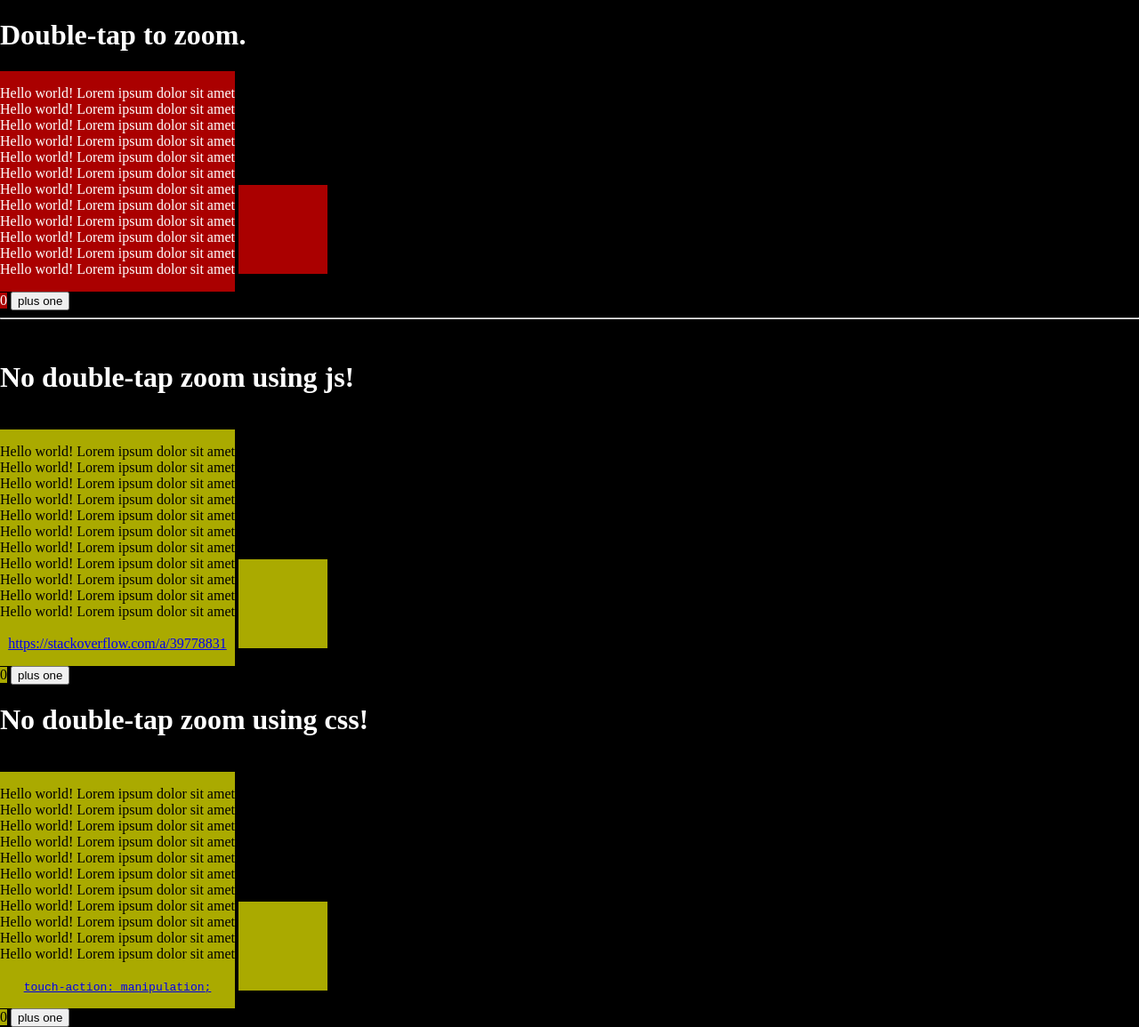
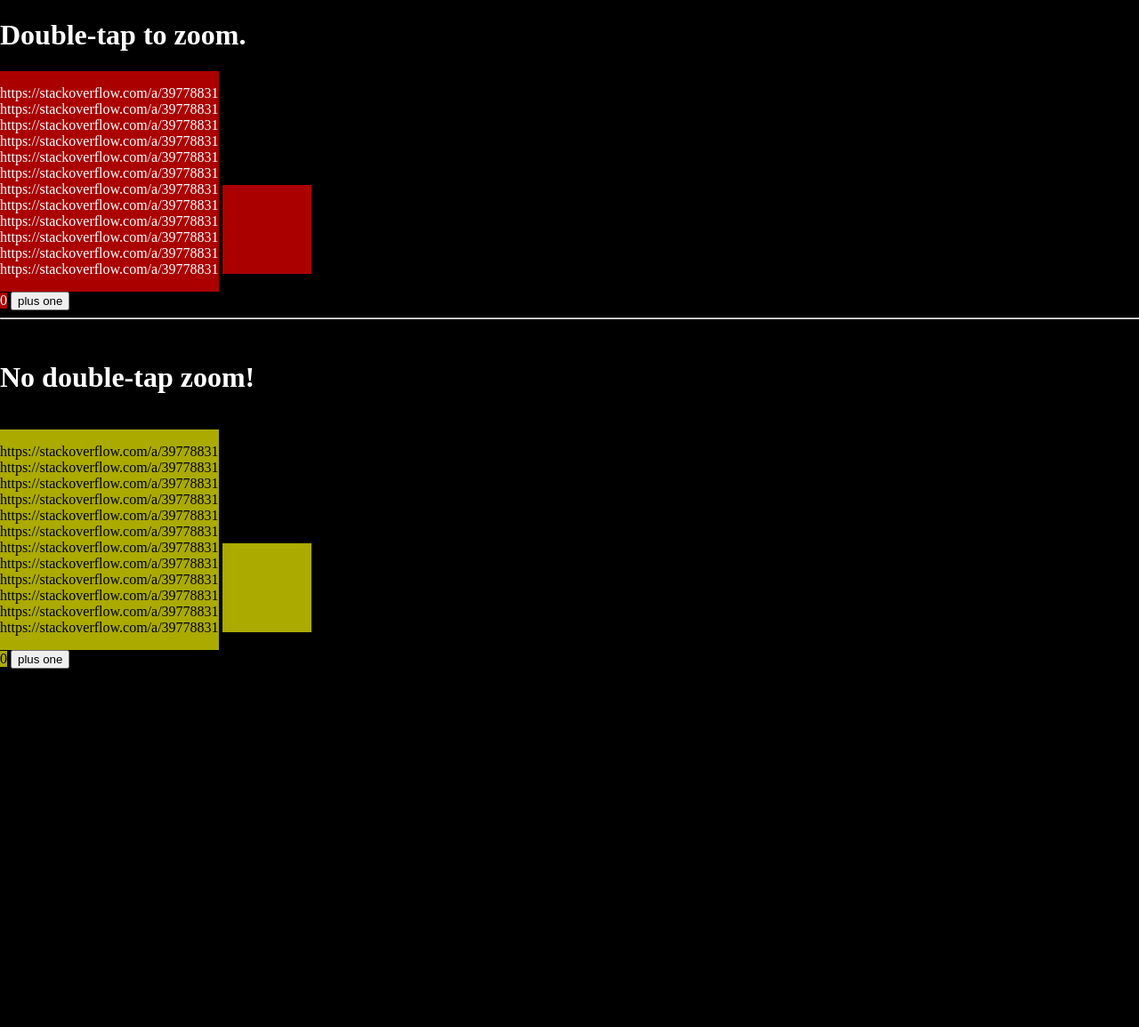
Before and after one commit to acdpsn/web-experiments, a plain HTML site: page experiments/ios-safari-double-tap-zoom-prevention-test/index.html in a window 1280 px wide. Shown: the whole page at 89% size. After the commit the page ends 821 px from the top, so only its background shows below. Drawn offline with Linux system fonts and the light colour scheme.

Commit message:
Revert "update safari zoom prevention test"
This reverts commit fc6cd9ba7a0a288161a9124e9b28d0c338572cba.

```diff
--- a/experiments/ios-safari-double-tap-zoom-prevention-test/index.html
+++ b/experiments/ios-safari-double-tap-zoom-prevention-test/index.html
@@ -28,27 +28,24 @@
 				background-color: #aa0;
 				display: inline-block;
 			}
-			#noZoomTouchAction {
-				touch-action: manipulation;
-			}
 		</style>
 	</head>
 	<body>
 		<h1>Double-tap to zoom.</h1>
 		<div class="center redbg">
 			<p>
-				Hello world! Lorem ipsum dolor sit amet<br>
-				Hello world! Lorem ipsum dolor sit amet<br>
-				Hello world! Lorem ipsum dolor sit amet<br>
-				Hello world! Lorem ipsum dolor sit amet<br>
-				Hello world! Lorem ipsum dolor sit amet<br>
-				Hello world! Lorem ipsum dolor sit amet<br>
-				Hello world! Lorem ipsum dolor sit amet<br>
-				Hello world! Lorem ipsum dolor sit amet<br>
-				Hello world! Lorem ipsum dolor sit amet<br>
-				Hello world! Lorem ipsum dolor sit amet<br>
-				Hello world! Lorem ipsum dolor sit amet<br>
-				Hello world! Lorem ipsum dolor sit amet<br>
+				https://stackoverflow.com/a/39778831<br>
+				https://stackoverflow.com/a/39778831<br>
+				https://stackoverflow.com/a/39778831<br>
+				https://stackoverflow.com/a/39778831<br>
+				https://stackoverflow.com/a/39778831<br>
+				https://stackoverflow.com/a/39778831<br>
+				https://stackoverflow.com/a/39778831<br>
+				https://stackoverflow.com/a/39778831<br>
+				https://stackoverflow.com/a/39778831<br>
+				https://stackoverflow.com/a/39778831<br>
+				https://stackoverflow.com/a/39778831<br>
+				https://stackoverflow.com/a/39778831<br>
 			</p>
 		</div>
 		<div class="redbg" style="width: 100px; height: 100px;">
@@ -60,23 +57,22 @@
 		<hr>
 		<br>
 		<div id="noZoom">
-			<h1>No double-tap zoom using js!</h1>
+			<h1>No double-tap zoom!</h1>
 			<br>
 			<div class="center yellowbg">
 				<p>
-					Hello world! Lorem ipsum dolor sit amet<br>
-					Hello world! Lorem ipsum dolor sit amet<br>
-					Hello world! Lorem ipsum dolor sit amet<br>
-					Hello world! Lorem ipsum dolor sit amet<br>
-					Hello world! Lorem ipsum dolor sit amet<br>
-					Hello world! Lorem ipsum dolor sit amet<br>
-					Hello world! Lorem ipsum dolor sit amet<br>
-					Hello world! Lorem ipsum dolor sit amet<br>
-					Hello world! Lorem ipsum dolor sit amet<br>
-					Hello world! Lorem ipsum dolor sit amet<br>
-					Hello world! Lorem ipsum dolor sit amet<br>
-					<br>
-					<a href="https://stackoverflow.com/a/39778831">https://stackoverflow.com/a/39778831</a><br>
+					https://stackoverflow.com/a/39778831<br>
+					https://stackoverflow.com/a/39778831<br>
+					https://stackoverflow.com/a/39778831<br>
+					https://stackoverflow.com/a/39778831<br>
+					https://stackoverflow.com/a/39778831<br>
+					https://stackoverflow.com/a/39778831<br>
+					https://stackoverflow.com/a/39778831<br>
+					https://stackoverflow.com/a/39778831<br>
+					https://stackoverflow.com/a/39778831<br>
+					https://stackoverflow.com/a/39778831<br>
+					https://stackoverflow.com/a/39778831<br>
+					https://stackoverflow.com/a/39778831<br>
 				</p>
 			</div>
 			<div class="yellowbg" style="width: 100px; height: 100px;"></div>
@@ -84,35 +80,9 @@
 			<div class="yellowbg mid" id="secondCounter">0</div>
 			<button onclick="incrementSecond()">plus one</button>
 		</div>
-		<div id="noZoomTouchAction">
-			<h1>No double-tap zoom using css!</h1>
-			<br>
-			<div class="center yellowbg">
-				<p>
-					Hello world! Lorem ipsum dolor sit amet<br>
-					Hello world! Lorem ipsum dolor sit amet<br>
-					Hello world! Lorem ipsum dolor sit amet<br>
-					Hello world! Lorem ipsum dolor sit amet<br>
-					Hello world! Lorem ipsum dolor sit amet<br>
-					Hello world! Lorem ipsum dolor sit amet<br>
-					Hello world! Lorem ipsum dolor sit amet<br>
-					Hello world! Lorem ipsum dolor sit amet<br>
-					Hello world! Lorem ipsum dolor sit amet<br>
-					Hello world! Lorem ipsum dolor sit amet<br>
-					Hello world! Lorem ipsum dolor sit amet<br>
-					<br>
-					<code><a href="https://developer.mozilla.org/en-US/docs/Web/CSS/touch-action#manipulation">touch-action: manipulation;</a></code><br>
-				</p>
-			</div>
-			<div class="yellowbg" style="width: 100px; height: 100px;"></div>
-			<br>
-			<div class="yellowbg mid" id="thirdCounter">0</div>
-			<button onclick="incrementThird()">plus one</button>
-		</div>
 		<script type="text/javascript">
 			var firstNum = 0;
 			var secondNum = 0;
-			var thirdNum = 0;
 			function preventZoom(e) {
 				var t2 = e.timeStamp;
 				var t1 = e.currentTarget.dataset.lastTouch || t2;
@@ -133,10 +103,6 @@
 				secondNum++;
 				document.getElementById("secondCounter").innerHTML = secondNum;
 			}
-			function incrementThird() {
-				thirdNum++;
-				document.getElementById("thirdCounter").innerHTML = thirdNum;
-			}
 			document.getElementById("noZoom").addEventListener('touchstart', preventZoom);
 		</script>
 	</body>
```
